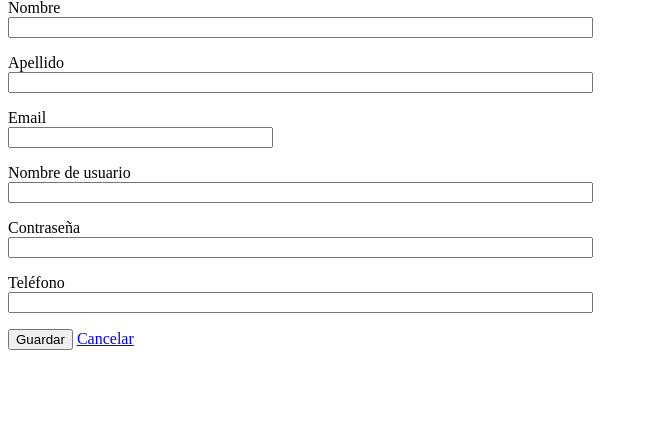
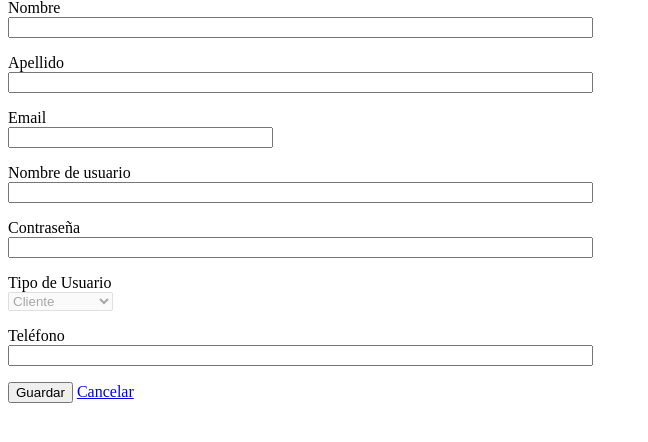
Before and after one commit to guillermodolan/tp-biblioteca-soporte, a Flask app: page /agregar_persona in a window 1280 px wide. Shown: the part 81-523 px from the top of the page, without its empty margins (0-648 px from the left). Run offline with Flask 3, Linux system fonts and the light colour scheme.

Commit message:
Intento registro bug

```diff
--- a/entity_models/registro_form.py
+++ b/entity_models/registro_form.py
@@ -13,6 +13,6 @@ class RegistroForm(FlaskForm):
                                choices=[('cliente', 'Cliente'), ('administrador', 'Administrador')],
                                validators=[DataRequired()],
                                default='cliente'
-    )
+                               )
     telefono = StringField('Teléfono', validators=[DataRequired()])
     guardar = SubmitField('Guardar')
--- a/templates/alta_persona.html
+++ b/templates/alta_persona.html
@@ -28,10 +28,15 @@
     {{ persona_agregar.contraseña.label }} <br/>
     {{ persona_agregar.contraseña(size=70, type="password") }}
   </p>
-  {% if persona_logueada != None %}
+  {% if persona_logueada == None %}
     <p>
-      {{ persona_agregar.tipo_persona.label }} <br/>
-      {{ persona_agregar.tipo_persona }}
+        {{ persona_agregar.tipo_persona.label }} <br/>
+        {{ persona_agregar.tipo_persona(disabled='disabled') }}
+    </p>
+  {% else %}
+    <p>
+        {{ persona_agregar.tipo_persona.label }} <br/>
+        {{ persona_agregar.tipo_persona }}
     </p>
   {% endif %}
   <p>
```
